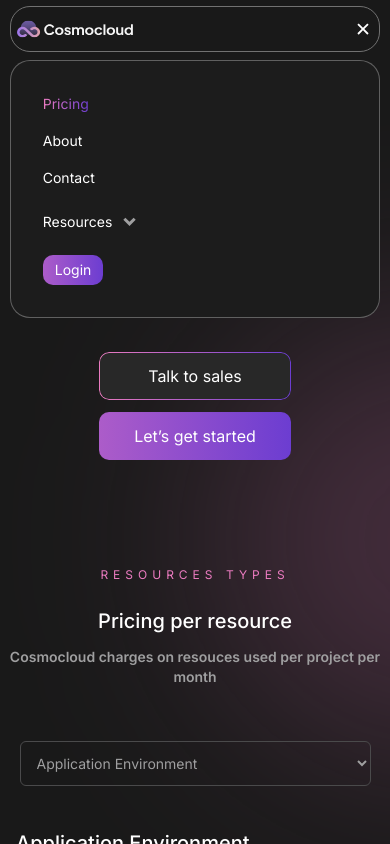
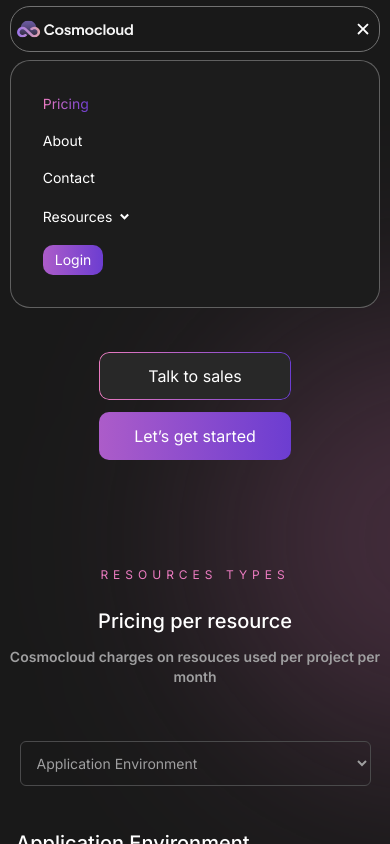
Before and after one commit to shreybatra/loki-mirror, a Next.js app: page /pricing in a window 390 px wide. Both pictures are taken after a click on the element 363 px from the left and 29 px from the top of the page. Shown: the top 844 px of the page. Built offline with nearby package versions, Linux system fonts and the light colour scheme.

Commit message:
fix(mobile-navbar): fix navabr (#21)

```diff
--- a/components/Navbar/ChildContainer/index.tsx
+++ b/components/Navbar/ChildContainer/index.tsx
@@ -31,7 +31,7 @@
     <div className={classString} style={styleObj}>
       {routes?.map((child) => (
         <div className="px-5 pb-2" key={crypto.randomUUID()}>
-          <NavItem newTab={true} route={child} />
+          <NavItem newTab={true} route={child} isMobile={mobile} />
         </div>
       ))}
     </div>
--- a/components/Navbar/DesktopNavbar/NavItem/index.tsx
+++ b/components/Navbar/DesktopNavbar/NavItem/index.tsx
@@ -7,15 +7,27 @@
 type NavItemProps = {
   route: routeType;
   newTab?: boolean;
+  isMobile?: boolean;
 };
 
-export const NavItem = ({ route, newTab = false }: NavItemProps) => {
+export const NavItem = ({
+  route,
+  newTab = false,
+  isMobile = false,
+}: NavItemProps) => {
   const [showChildren, setShowChildren] = useState(false);
   const ifChildren = route.children;
   let targetVal = "_self";
   if (newTab) {
     targetVal = "_blank";
   }
+
+  let cssclassString =
+    "cursor-pointer hover:text-white md:text-sm lg:text-base";
+  if (!isMobile) {
+    cssclassString += " text-muted";
+  }
+
   if (ifChildren) {
     return (
       <>
@@ -44,9 +56,7 @@
   return (
     <div className="flex items-center relative">
       <Link href={route.path} key={route.path} target={targetVal}>
-        <div className="text-muted cursor-pointer hover:text-white md:text-sm lg:text-base">
-          {route.label}
-        </div>
+        <div className={cssclassString}>{route.label}</div>
       </Link>
     </div>
   );
--- a/components/Navbar/MobileNavbar/MobileNavItem/index.tsx
+++ b/components/Navbar/MobileNavbar/MobileNavItem/index.tsx
@@ -29,8 +29,8 @@
           >
             {route.label}
           </div>
-          <div className="text-muted cursor-pointer ">
-            {<RiArrowDropDownLine size={35} />}{" "}
+          <div className="cursor-pointer ">
+            {<RiArrowDropDownLine size={25} />}{" "}
           </div>
         </div>
         {showChildren && (
```
